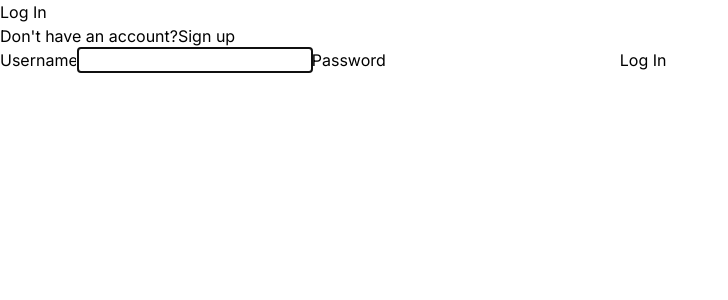
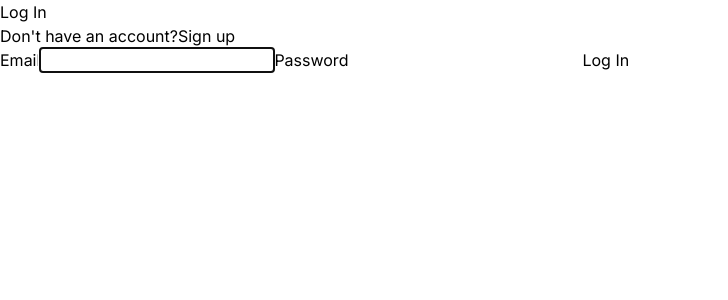
Before and after one commit to tactivstudios/slidedepot, a React (Vite) app in the folder frontend/: page / in a window 1280 px wide. Shown: the top 300 px of the page, without its empty margins (0-728 px from the left). Built offline with nearby package versions, Linux system fonts and the light colour scheme.

Commit message:
Change username to email

```diff
--- a/frontend/src/components/Authentication/Login/Login.jsx
+++ b/frontend/src/components/Authentication/Login/Login.jsx
@@ -74,7 +74,7 @@
                   <span onClick={() => navigate("/signup/")}>Sign up</span>
                 </p>
                 <form onSubmit={handleSubmit}>
-                    <label htmlFor="username">Username</label>
+                    <label htmlFor="username">Email</label>
                     <input
                       type="text"
                       id="username"
```
